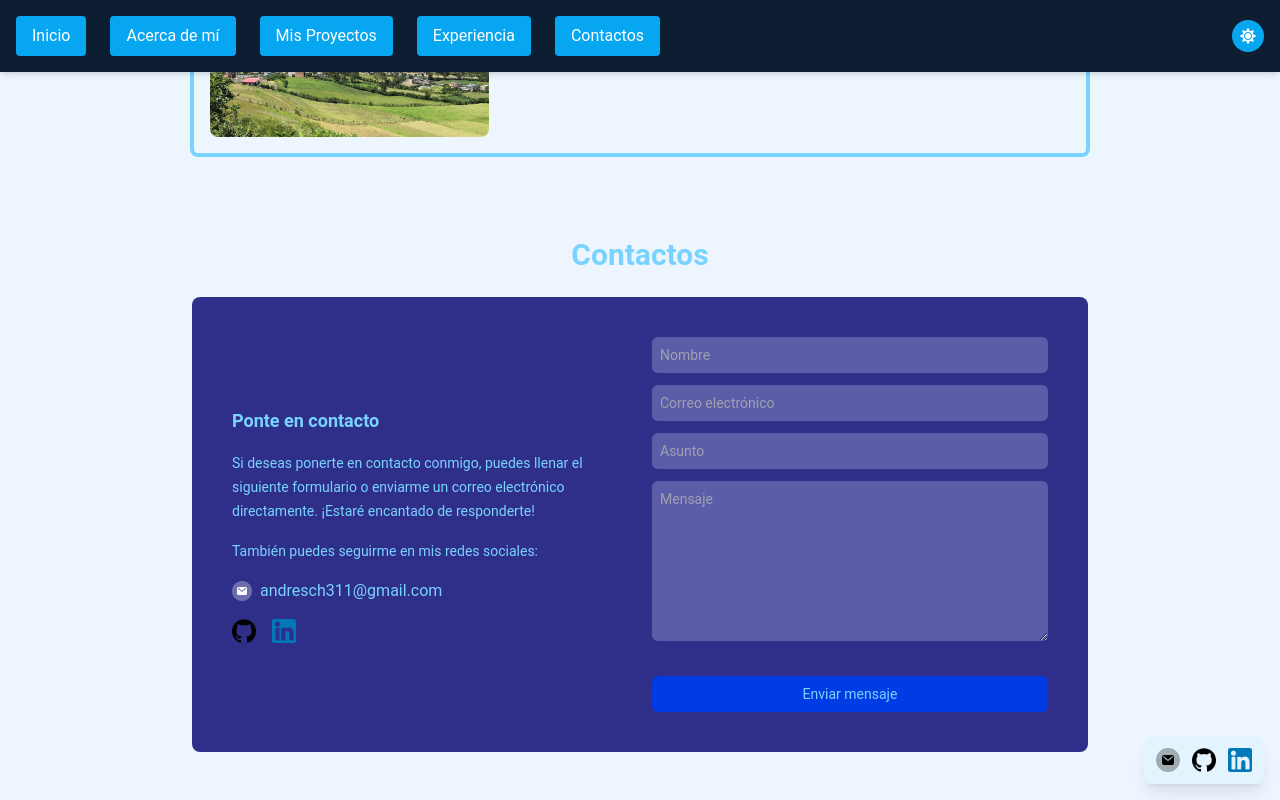
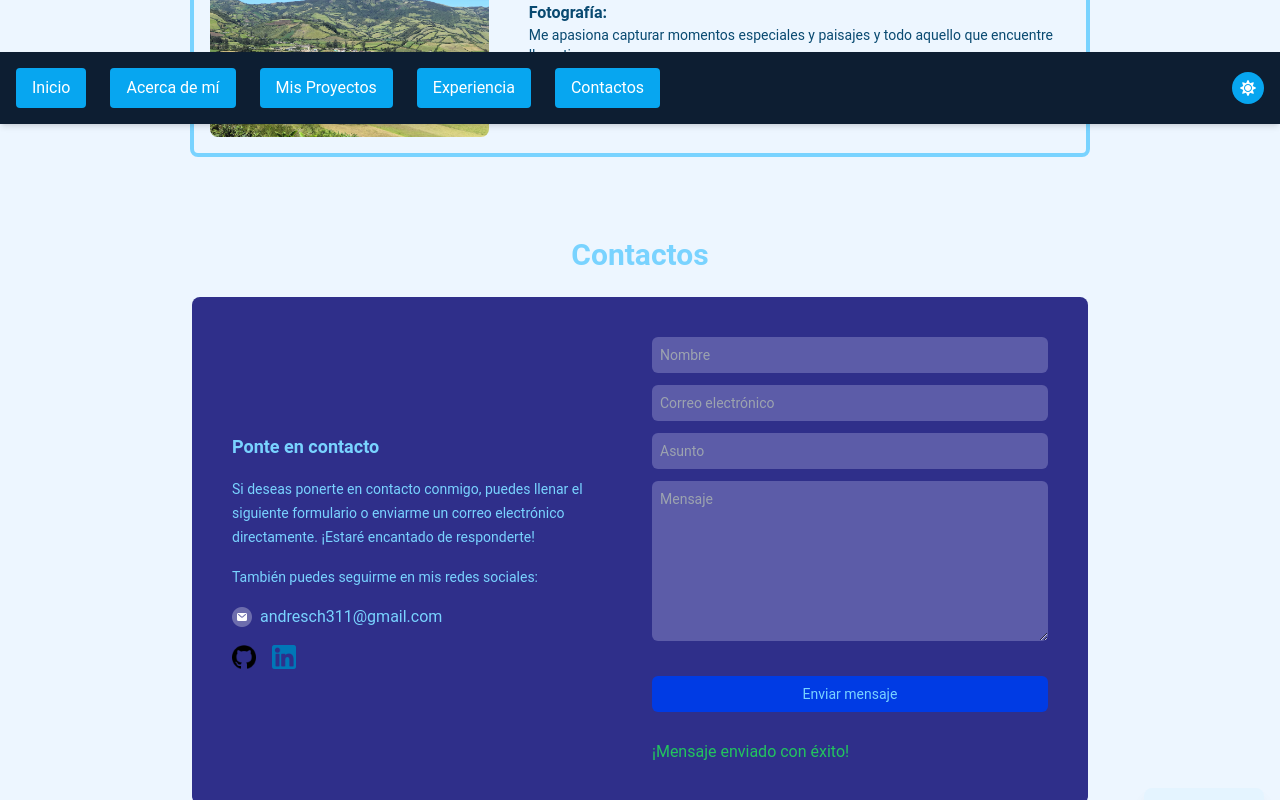
Before and after one commit to Andresch2/portfolio, a Next.js app: page / in a window 1280 px wide. Both pictures are taken after typing "Sample", "name@example.com", "Sample", "Sample" into the empty fields and a click on the button "Enviar mensaje". Shown: the part 4283-5083 px from the top of the page. Built offline with nearby package versions, Linux system fonts and the light colour scheme.

Commit message:
Agregando cambios para funcionamiento de formulario de Contacto

```diff
--- a/components/ContactSection.tsx
+++ b/components/ContactSection.tsx
@@ -1,3 +1,4 @@
+import emailjs from 'emailjs-com';
 import React, { useState } from 'react';
 
 export const ContactSection: React.FC = () => {
@@ -5,10 +6,30 @@ export const ContactSection: React.FC = () => {
   const [email, setEmail] = useState('');
   const [subject, setSubject] = useState('');
   const [message, setMessage] = useState('');
+  const [isSent, setIsSent] = useState(false);
 
-  const handleSubmit = (e: React.FormEvent) => {
+  const handleSubmit = async (e: React.FormEvent) => {
     e.preventDefault();
-    console.log({ name, email, subject, message });
+
+    try {
+      const response = await emailjs.send(
+        'service_g7i3e7u',
+        'template_bkcyq4c',
+        {
+          name,
+          email,
+          subject,
+          message,
+        },
+        '67nI5ZJx1Ht-sV1TF'
+      );
+
+      console.log('Correo enviado:', response.status, response.text);
+      setIsSent(true);
+    } catch (err) {
+      console.error('Error al enviar el correo:', err);
+    }
+
     setName('');
     setEmail('');
     setSubject('');
@@ -19,7 +40,7 @@ export const ContactSection: React.FC = () => {
     <section id="contactos" className="text-center text-light-blue py-12">
       <h1 className="text-3xl font-semibold mb-6">Contactos</h1>
 
-      <div className="grid grid-cols-1 md:grid-cols-2 gap-6 bg-dark-blue p-10 rounded-lg max-w-4xl mx-auto">
+      <article className="grid grid-cols-1 md:grid-cols-2 gap-6 bg-dark-blue p-10 rounded-lg max-w-4xl mx-auto">
         <section className="flex flex-col justify-center text-left">
           <h2 className="text-lg font-semibold mb-4">Ponte en contacto</h2>
           <p className="text-sm mb-4 leading-6">
@@ -35,22 +56,22 @@ export const ContactSection: React.FC = () => {
             />
             andresch311@gmail.com
           </p>
-          <section className="flex space-x-4">
-            <a href="https://github.com/Andresch2" target="_blank">
+          <aside className="flex space-x-4">
+            <a href="https://github.com/Andresch2" target="_blank" rel="noopener noreferrer">
               <img
                 src="/images/github.png"
                 alt="GitHub"
                 className="w-6 h-6  hover:opacity-80 transition-opacity"
               />
             </a>
-            <a href="https://www.linkedin.com/in/andr%C3%A9s-chaves-968213325/" target="_blank">
+            <a href="https://www.linkedin.com/in/andr%C3%A9s-chaves-968213325/" target="_blank" rel="noopener noreferrer">
               <img
                 src="/images/linkedin.png"
                 alt="LinkedIn"
                 className="w-6 h-6 hover:opacity-80 transition-opacity"
               />
             </a>
-          </section>
+          </aside>
         </section>
 
         <form onSubmit={handleSubmit} className="grid grid-cols-1 gap-3 text-left">
@@ -62,6 +83,7 @@ export const ContactSection: React.FC = () => {
               className="w-full bg-medium-blue text-light-blue p-2 rounded-md text-sm"
               value={name}
               onChange={(e) => setName(e.target.value)}
+              required
             />
           </label>
           <label>
@@ -72,6 +94,7 @@ export const ContactSection: React.FC = () => {
               className="w-full bg-medium-blue text-light-blue p-2 rounded-md text-sm"
               value={email}
               onChange={(e) => setEmail(e.target.value)}
+              required
             />
           </label>
           <label>
@@ -82,6 +105,7 @@ export const ContactSection: React.FC = () => {
               className="w-full bg-medium-blue text-light-blue p-2 rounded-md text-sm"
               value={subject}
               onChange={(e) => setSubject(e.target.value)}
+              required
             />
           </label>
           <label>
@@ -91,13 +115,15 @@ export const ContactSection: React.FC = () => {
               className="w-full bg-medium-blue text-light-blue p-2 rounded-md text-sm h-40"
               value={message}
               onChange={(e) => setMessage(e.target.value)}
+              required
             ></textarea>
           </label>
           <button type="submit" className="w-full bg-blue-primary text-light-blue p-2 rounded-md text-sm mt-4">
             Enviar mensaje
           </button>
+          {isSent && <p className="text-green-500 mt-4">¡Mensaje enviado con éxito!</p>}
         </form>
-      </div>
+      </article>
     </section>
   );
 };
--- a/package.json
+++ b/package.json
@@ -9,6 +9,7 @@
     "lint": "next lint"
   },
   "dependencies": {
+    "emailjs-com": "^3.2.0",
     "next": "^15.0.2",
     "next-themes": "^0.4.3",
     "react": "^19.0.0-rc-02c0e824-20241028",
```
Also changed, not shown: 1 other file (tests, documents, lock files or other folders).
